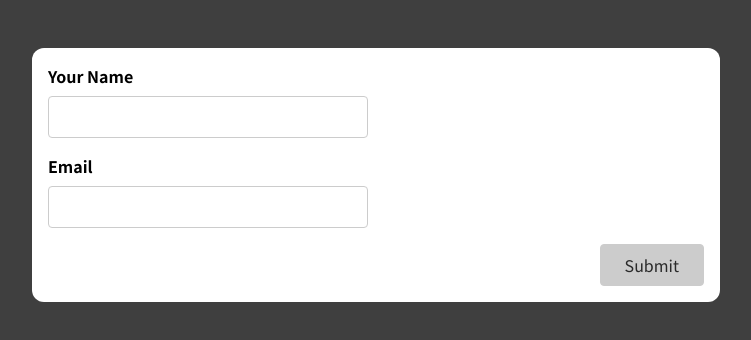
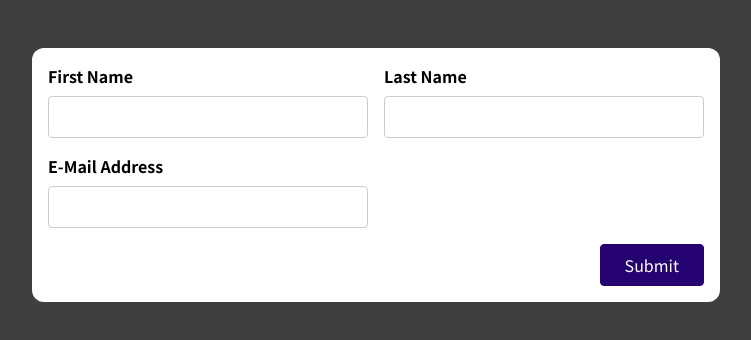
Before and after one commit to sarthak13gupta/formsUserInputReact, a React (Create React App) app: page / in a window 1280 px wide. Shown: the top 340 px of the page, without its empty margins (264-1015 px from the left). Built offline with nearby package versions, Linux system fonts and the light colour scheme.

Commit message:
included form for more inputs using custom hooks

```diff
--- a/src/App.jsx
+++ b/src/App.jsx
@@ -1,9 +1,8 @@
-import SimpleInput from './components/SimpleInput';
-
+import BasicForm from "./components/BasicForm.jsx"
 function App() {
   return (
     <div className="app">
-      <SimpleInput />
+      <BasicForm />
     </div>
   );
 }
--- a/src/components/BasicForm.jsx
+++ b/src/components/BasicForm.jsx
@@ -1,21 +1,101 @@
+import useFormInput from "../hooks/form-input";
 const BasicForm = (props) => {
+  const {
+    value: enteredFirstName,
+    isValid: firstNameIsValid,
+    valueChangeHandler: firstNameChangeHandler,
+    valueBlurHandler: firstNameBlurHandler,
+    hasError: firstNameHasError,
+    reset: resetFirstNameInput,
+  } = useFormInput((value) => value.trim() !== "");
+
+  const {
+    value: enteredSecondName,
+    isValid: secondNameIsValid,
+    valueChangeHandler: secondNameChangeHandler,
+    valueBlurHandler: secondNameBlurHandler,
+    hasError: secondNameHasError,
+    reset: resetSecondNameInput,
+  } = useFormInput((value) => value.trim() !== "");
+
+  const regex =
+    /^(([^<>()[\]\\.,;:\s@\"]+(\.[^<>()[\]\\.,;:\s@\"]+)*)|(\".+\"))@((\[[0-9]{1,3}\.[0-9]{1,3}\.[0-9]{1,3}\.[0-9]{1,3}\])|(([a-zA-Z\-0-9]+\.)+[a-zA-Z]{2,}))$/;
+
+  const {
+    value: enteredEmail,
+    valueIsValid: emailIsValid,
+    valueChangeHandler: emailChangeHandler,
+    valueBlurHandler: emailBlurHandler,
+    hasError: emailHasError,
+    reset: resetEmailInput,
+  } = useFormInput((value) => value.match(regex));
+
+  let formIsValid = false;
+
+  if (firstNameIsValid && secondNameIsValid && emailIsValid) formIsValid = true;
+
+  const firstNameInputClasses = firstNameHasError
+    ? "form-control invalid"
+    : "form-control";
+
+  const secondNameInputClasses = secondNameHasError
+    ? "form-control invalid"
+    : "form-control";
+
+  const emailInputClasses = emailHasError
+    ? "form-control invalid"
+    : "form-control";
+
+  const submitHandler = (event) => {
+    event.preventDefault();
+
+    resetEmailInput();
+    resetFirstNameInput();
+    resetSecondNameInput();
+  };
+
   return (
-    <form>
-      <div className='control-group'>
-        <div className='form-control'>
-          <label htmlFor='name'>First Name</label>
-          <input type='text' id='name' />
+    <form onSubmit={submitHandler}>
+      <div className="control-group">
+        <div className={firstNameInputClasses}>
+          <label htmlFor="name">First Name</label>
+          <input
+            type="text"
+            id="name"
+            onChange={firstNameChangeHandler}
+            onBlur={firstNameBlurHandler}
+            value={enteredFirstName}
+          />
+          {firstNameHasError && (
+            <p className="error-text">First Name must not be empty</p>
+          )}
         </div>
-        <div className='form-control'>
-          <label htmlFor='name'>Last Name</label>
-          <input type='text' id='name' />
+        <div className={secondNameInputClasses}>
+          <label htmlFor="name">Last Name</label>
+          <input
+            type="text"
+            id="name"
+            onChange={secondNameChangeHandler}
+            onBlur={secondNameBlurHandler}
+            value={enteredSecondName}
+          />
+          {secondNameHasError && (
+            <p className="error-text">Second Name must not be empty</p>
+          )}
         </div>
       </div>
-      <div className='form-control'>
-        <label htmlFor='name'>E-Mail Address</label>
-        <input type='text' id='name' />
+      <div className={emailInputClasses}>
+        <label htmlFor="name">E-Mail Address</label>
+        <input
+          type="text"
+          id="name"
+          onChange={emailChangeHandler}
+          onBlur={emailBlurHandler}
+          value={enteredEmail}
+        />
+        {emailHasError && <p className="error-text">Email is Invalid</p>}
       </div>
-      <div className='form-actions'>
+      <div className="form-actions">
         <button>Submit</button>
       </div>
     </form>
--- /dev/null
+++ b/src/hooks/form-input.jsx
@@ -0,0 +1,34 @@
+import { useState } from "react";
+
+const useFormInput = (validateValue) => {
+
+    const [enteredValue , setEnteredValue] = useState('');
+    const [isTouched , setIsTouched] = useState(false);
+
+    const valueChangeHandler = (event) => {
+        setEnteredValue(event.target.value);
+    }
+
+    const valueBlurHandler = () => {
+        setIsTouched(true);
+    }
+    const valueIsValid = validateValue(enteredValue);
+    const hasError =  !valueIsValid && isTouched;
+    const reset = () => {
+        setEnteredValue('');
+        setIsTouched(false);
+    }
+
+    return {
+        value: enteredValue,
+        isValid:valueIsValid,
+        valueChangeHandler,
+        valueBlurHandler,
+        hasError,
+        reset,
+
+    }
+
+};
+
+export default useFormInput;
```
Also changed, not shown: 1 other file (tests, documents, lock files or other folders).
